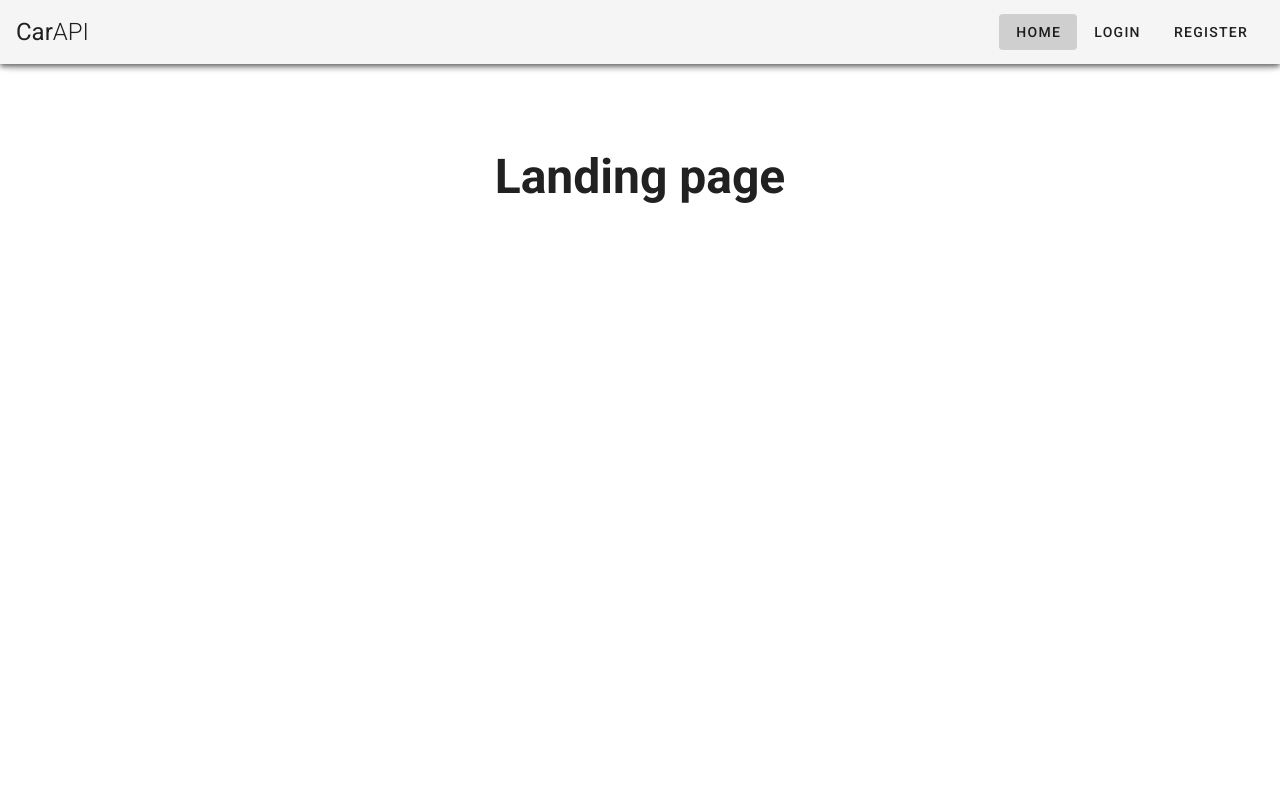
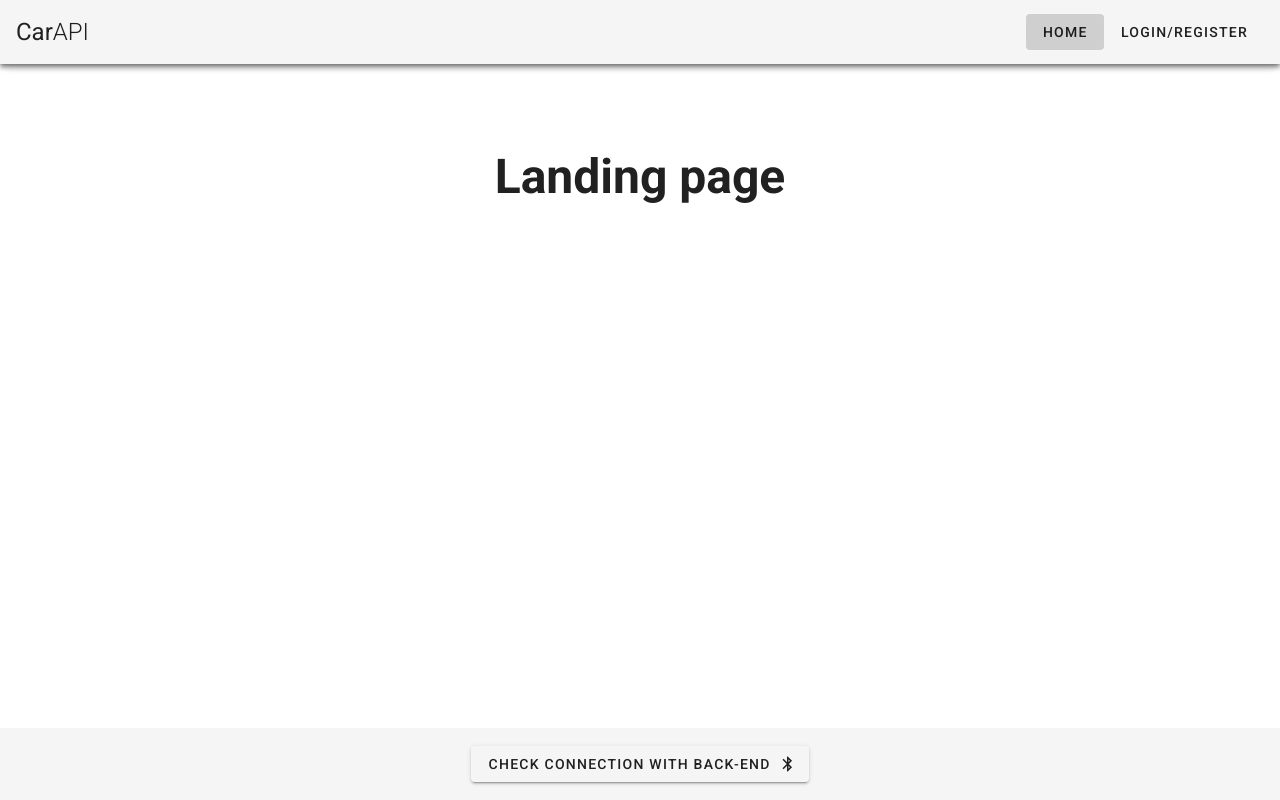
Before and after one commit to PatriQ94/VueUITemplate, a Vue app: page / in a window 1280 px wide. Built offline with nearby package versions, Linux system fonts and the light colour scheme.

Commit message:
Progress on design and login

```diff
--- a/src/App.vue
+++ b/src/App.vue
@@ -19,10 +19,7 @@
         <span>About</span>
       </v-btn>
       <v-btn v-if="!loggedIn" text to="/login">
-        <span>Login</span>
-      </v-btn>
-      <v-btn v-if="!loggedIn" text to="/register">
-        <span>Register</span>
+        <span>Login/Register</span>
       </v-btn>
       <v-btn v-if="loggedIn" text to="/logout">
         <span>Logout</span>
@@ -36,16 +33,64 @@
         <router-view></router-view>
       </v-container>
     </v-main>
+    <v-footer absolute class="font-weight-medium">
+      <v-col class="text-center" cols="12">
+        <v-btn v-bind:color="connectionBtnColor" @click="checkConnection()">
+          <span>Check connection with back-end</span>
+          <v-icon right>bluetooth</v-icon>
+        </v-btn>
+      </v-col>
+    </v-footer>
   </v-app>
 </template>
 
 <script>
 export default {
   name: "App",
+  watch: {
+    $route: {
+      immediate: true,
+      handler(to) {
+        document.title = to.meta.title || "CarAPI";
+      }
+    }
+  },
+  data() {
+    return {
+      connectionBtnColor: "normal",
+      loadInProgress: false
+    };
+  },
   computed: {
     loggedIn() {
       return this.$store.getters.loggedIn;
     }
+  },
+  methods: {
+    checkConnection() {
+      if (this.loadInProgress == true) {
+        return;
+      }
+      this.loadInProgress = true;
+      this.$store
+        .dispatch("checkConnection")
+        .then(response => {
+          this.connectionBtnColor = "success";
+          setTimeout(() => {
+            this.loadInProgress = false;
+            this.connectionBtnColor = "normal";
+          }, 2000);
+          return response;
+        })
+        .catch(error => {
+          this.connectionBtnColor = "error";
+          setTimeout(() => {
+            this.loadInProgress = false;
+            this.connectionBtnColor = "normal";
+          }, 2000);
+          return error;
+        });
+    }
   }
 };
 </script>
--- a/src/components/auth/Login.vue
+++ b/src/components/auth/Login.vue
@@ -1,11 +1,11 @@
 <template>
   <v-container>
-    <v-card width="400" class="mx-auto mt5" :elevation="20">
+    <v-card width="400" class="mx-auto mt5" :elevation="20" :loading="loading">
       <v-card-title>
         <h1 class="display-1">Login</h1>
       </v-card-title>
       <v-card-text>
-        <v-form>
+        <v-form v-model="valid">
           <v-text-field
             label="Email"
             v-model="email"
@@ -20,6 +20,7 @@
             :append-icon="showPassword ? 'mdi-eye' : 'mdi-eye-off'"
             @click:append="showPassword = !showPassword"
             :error-messages="errorMessages"
+            @input="passwordChange()"
           />
         </v-form>
       </v-card-text>
@@ -38,6 +39,8 @@ export default {
   name: "login",
   data() {
     return {
+      loading: false,
+      valid: false,
       email: "",
       password: "",
       showPassword: false,
@@ -53,6 +56,10 @@ export default {
   },
   methods: {
     login() {
+      if (this.valid == false) {
+        return;
+      }
+      this.loading = true;
       this.$store
         .dispatch("login", {
           email: this.email,
@@ -60,11 +67,18 @@ export default {
         })
         .then(response => {
           this.$router.push({ name: "garage" });
+          this.loading = false;
           return response;
         })
         .catch(error => {
           this.errorMessages = error;
+          this.loading = false;
         });
+    },
+    passwordChange() {
+      if (this.errorMessages != "") {
+        this.errorMessages = "";
+      }
     }
   }
 };
--- a/src/components/auth/Logout.vue
+++ b/src/components/auth/Logout.vue
@@ -6,7 +6,7 @@
 export default {
   created() {
     this.$store.dispatch("logout").then(response => {
-      this.$router.push({ name: "home" });
+      this.$router.push({ name: "login" });
       return response;
     });
   }
--- a/src/components/auth/Register.vue
+++ /dev/null
@@ -1,17 +0,0 @@
-<template>
-  <v-container>
-    <v-row class="text-center">
-      <v-col class="mb-4">
-        <h1 class="display-2 font-weight-bold mb-3">
-          This is register page
-        </h1>
-      </v-col>
-    </v-row>
-  </v-container>
-</template>
-
-<script>
-export default {};
-</script>
-
-<style></style>
--- a/src/routes.js
+++ b/src/routes.js
@@ -3,7 +3,6 @@ import About from "./components/general/About.vue";
 import Garage from "./components/general/Garage.vue";
 import Login from "./components/auth/Login.vue";
 import Logout from "./components/auth/Logout.vue";
-import Register from "./components/auth/Register.vue";
 
 const routes = [
   {
@@ -12,6 +11,7 @@ const routes = [
     component: LandingPage,
     meta: {
       requiresVisitor: true,
+      title: "Home",
     },
   },
   {
@@ -20,6 +20,7 @@ const routes = [
     component: Garage,
     meta: {
       requiresAuth: true,
+      title: "Garage",
     },
   },
   {
@@ -28,6 +29,7 @@ const routes = [
     component: About,
     meta: {
       requiresAuth: true,
+      title: "About",
     },
   },
   {
@@ -36,14 +38,7 @@ const routes = [
     component: Login,
     meta: {
       requiresVisitor: true,
-    },
-  },
-  {
-    path: "/Register",
-    name: "register",
-    component: Register,
-    meta: {
-      requiresVisitor: true,
+      title: "Login",
     },
   },
   {
--- a/src/store.js
+++ b/src/store.js
@@ -67,6 +67,18 @@ export const store = new Vuex.Store({
         });
       }
     },
+    checkConnection() {
+      return new Promise((resolve, reject) => {
+        axios
+          .get("Auth/Ping")
+          .then((response) => {
+            resolve(response);
+          })
+          .catch((error) => {
+            reject(error);
+          });
+      });
+    },
   },
   mutations: {
     login(state, tokens) {
```
